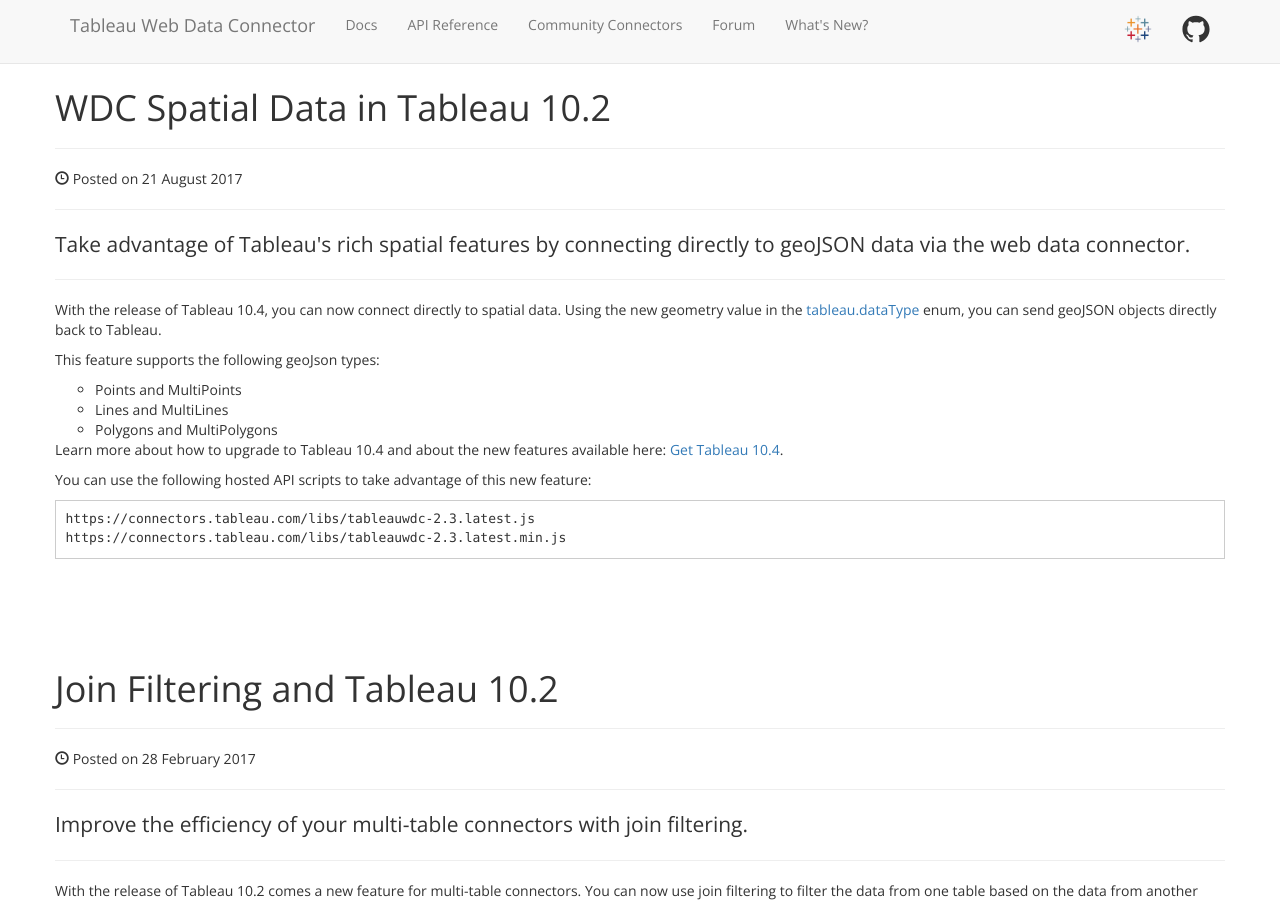
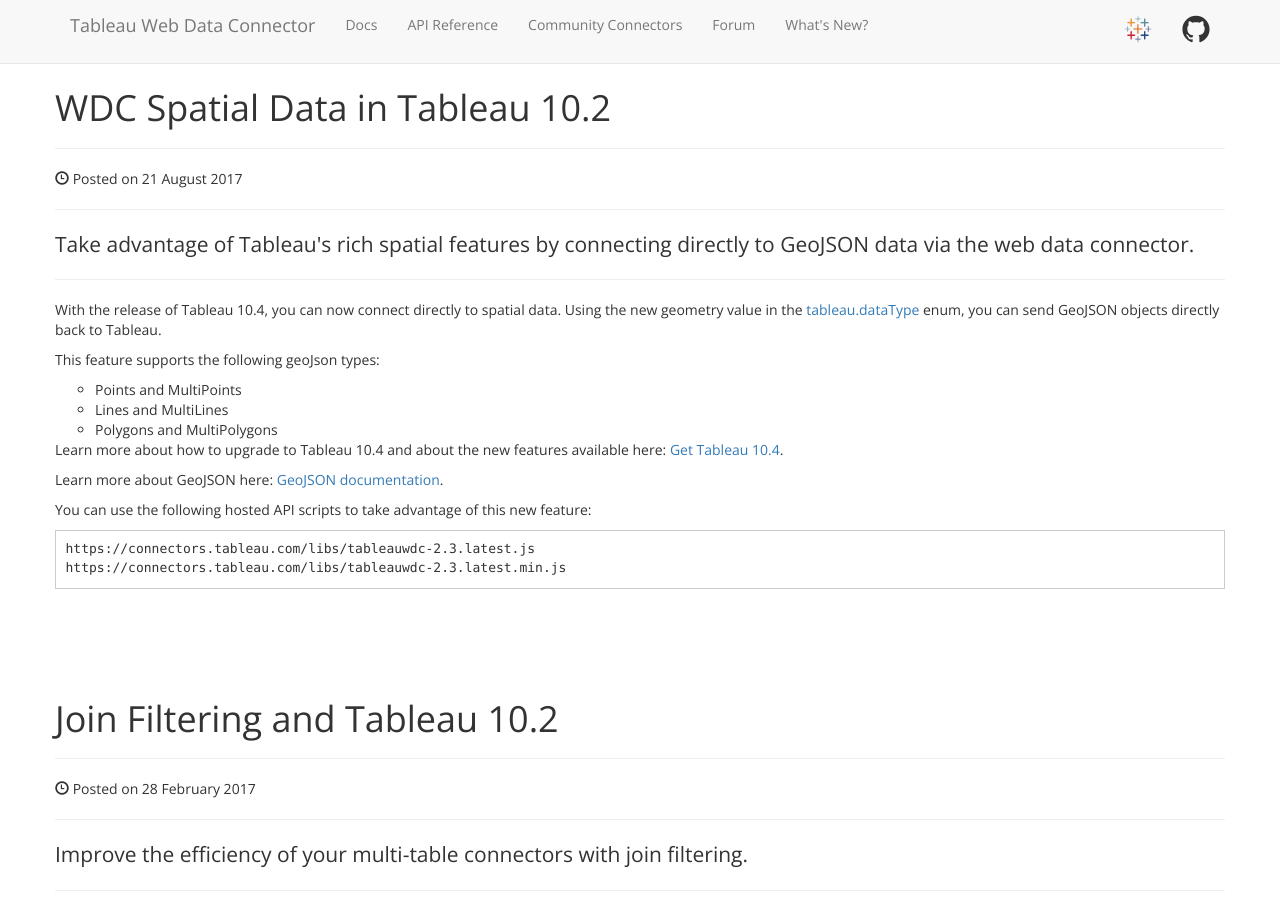
Before and after one commit to bigpeaches/webdataconnector, a Jekyll site: the page built from _posts/2017-08-21-spatial-data-10-4.md, in a window 1280 px wide and 900 px high. Built offline with Jekyll 4.4.1, drawn with Linux system fonts in a browser that asks for light colours; nearby versions of some CDN libraries.

Commit message:
Added link to GeoJSON docs

````diff
--- a/_posts/2017-08-21-spatial-data-10-4.md
+++ b/_posts/2017-08-21-spatial-data-10-4.md
@@ -1,9 +1,9 @@
 ---
 title: "WDC Spatial Data in Tableau 10.2"
-abstract: "Take advantage of Tableau's rich spatial features by connecting directly to geoJSON data via the web data connector."
+abstract: "Take advantage of Tableau's rich spatial features by connecting directly to GeoJSON data via the web data connector."
 ---
 
-With the release of Tableau 10.4, you can now connect directly to spatial data.  Using the new geometry value in the [tableau.dataType]({{ site.baseurl }}/docs/api_ref#webdataconnectorapi.datatypeenum.float) enum, you can send geoJSON objects directly back to Tableau.
+With the release of Tableau 10.4, you can now connect directly to spatial data.  Using the new geometry value in the [tableau.dataType]({{ site.baseurl }}/docs/api_ref#webdataconnectorapi.datatypeenum.float) enum, you can send GeoJSON objects directly back to Tableau.
 
 This feature supports the following geoJson types:
 
@@ -14,6 +14,8 @@ This feature supports the following geoJson types:
 
 Learn more about how to upgrade to Tableau 10.4 and about the new features available here: [Get Tableau 10.4](https://www.tableau.com/new-features/10.4).
 
+Learn more about GeoJSON here: [GeoJSON documentation](http://geojson.org/).
+
 You can use the following hosted API scripts to take advantage of this new feature:
 
 ```
````
